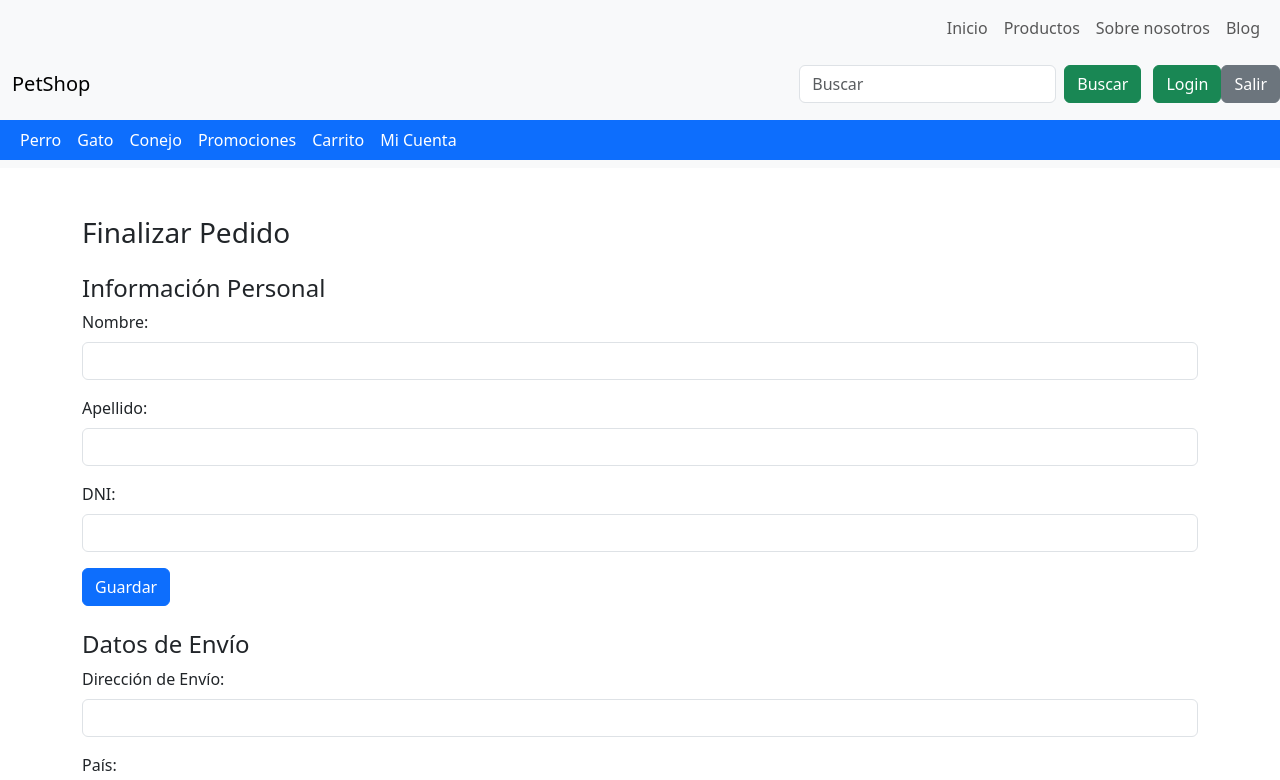
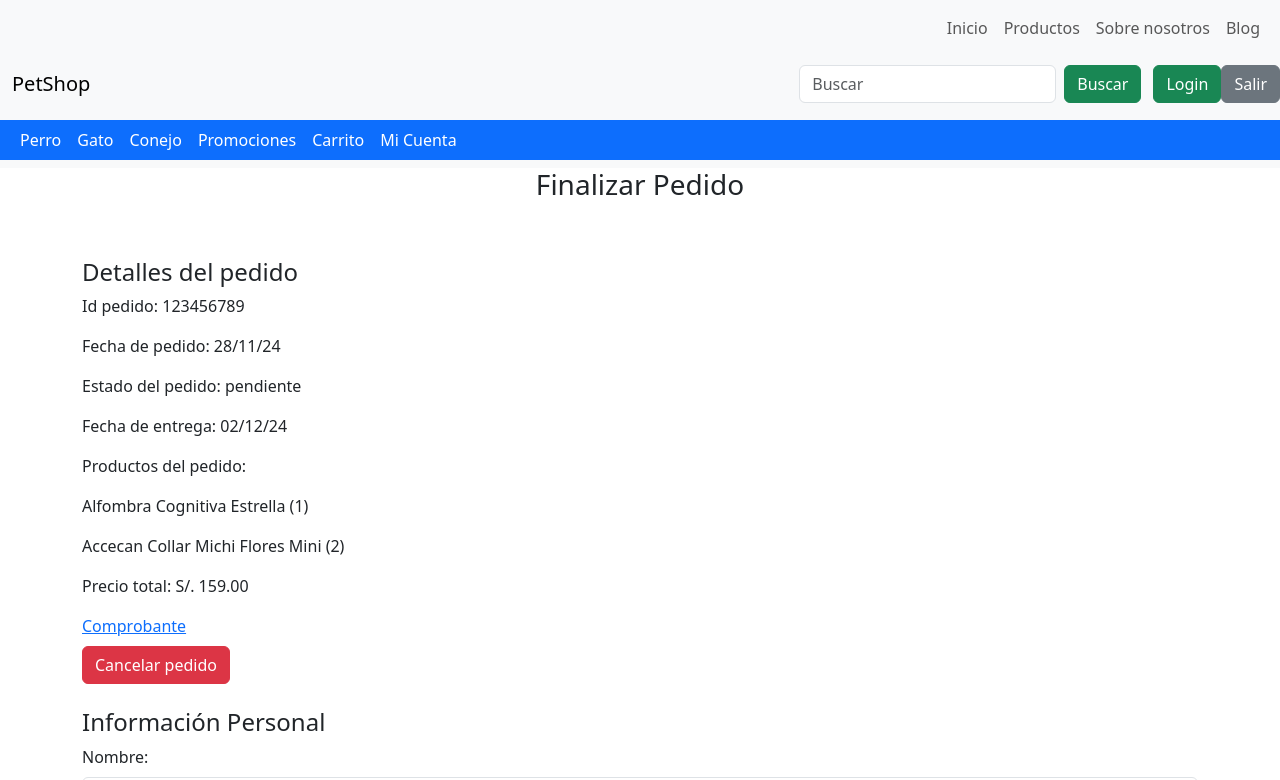
Before and after one commit to marisolkarina/Actividad01-Frotend-EcommerceMascotas, a plain HTML site: page finalizar-pedido.html in a window 1280 px wide. Shown: the top 780 px of the page. Drawn offline with nearby package versions, Linux system fonts and the light colour scheme.

Commit message:
agregando detalles del pedido en finalizar-pedido.html

```diff
--- a/finalizar-pedido.html
+++ b/finalizar-pedido.html
@@ -62,8 +62,26 @@
 
         <!-- Contenido principal -->
         <main>
+            <h3 class="text-center">Finalizar Pedido</h3>
             <div class="container py-5">
-                <h3>Finalizar Pedido</h3>
+
+                <section>
+                    <h4>Detalles del pedido</h4>
+                    <p>Id pedido: 123456789</p>
+                    <p>Fecha de pedido: 28/11/24</p>
+                    <p>Estado del pedido: pendiente</p>
+                    <p>Fecha de entrega: 02/12/24</p>
+                    <div>
+                        <p>Productos del pedido: </p>
+                        <p>Alfombra Cognitiva Estrella (1)</p>
+                        <p>Accecan Collar Michi Flores Mini (2)</p>
+                    </div>
+                    <p>Precio total: S/. 159.00</p>
+                    <a href="">Comprobante</a>
+                    <form action="finalizar-pedido.html" method="">
+                        <button type="submit" class="btn btn-danger mt-2">Cancelar pedido</button>
+                    </form>
+                </section>
 
                 <!-- Información Personal -->
                 <section class="my-4">
```
